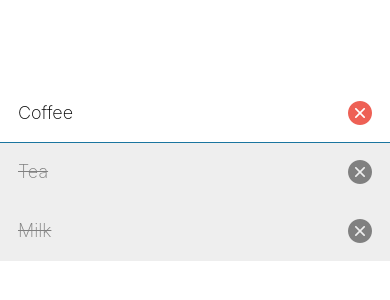
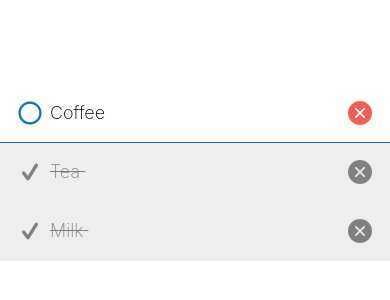
Before and after one commit to imrashidov/taskly, a React Native app: screen / in a window 390 px wide. Shown: the part 250-550 px from the top of the page. Built offline with nearby package versions, Linux system fonts and the light colour scheme.

Commit message:
Add: Circle for left of the text

```diff
--- a/components/ShoppingListItem.tsx
+++ b/components/ShoppingListItem.tsx
@@ -1,5 +1,6 @@
 import { TouchableOpacity, View, Alert, StyleSheet, Text } from "react-native";
 import AntDesign from "@expo/vector-icons/AntDesign";
+import Entypo from "@expo/vector-icons/Entypo";
 import { theme } from "../theme";
 
 type Props = {
@@ -30,11 +31,21 @@
         isCompleted ? styles.completedContainer : null,
       ]}
     >
-      <Text
-        style={[styles.itemText, isCompleted ? styles.completedText : null]}
-      >
-        {name}
-      </Text>
+      <View style={styles.row}>
+        <Entypo
+          name={isCompleted ? "check" : "circle"}
+          size={24}
+          color={isCompleted ? theme.colorGrey : theme.colorCerulean}
+        />{" "}
+        <Text
+          style={[
+            styles.itemText,
+            isCompleted ? styles.completedText : undefined,
+          ]}
+        >
+          {name}{" "}
+        </Text>
+      </View>
       <TouchableOpacity hitSlop={20} onPress={handleDelete}>
         <AntDesign
           name="closecircle"
@@ -68,5 +79,12 @@
   itemText: {
     fontSize: 18,
     fontWeight: "200",
+    marginLeft: 8,
+    flex: 1,
+  },
+  row: {
+    flexDirection: "row",
+    flex: 1,
+    alignItems: "center",
   },
 });
```
